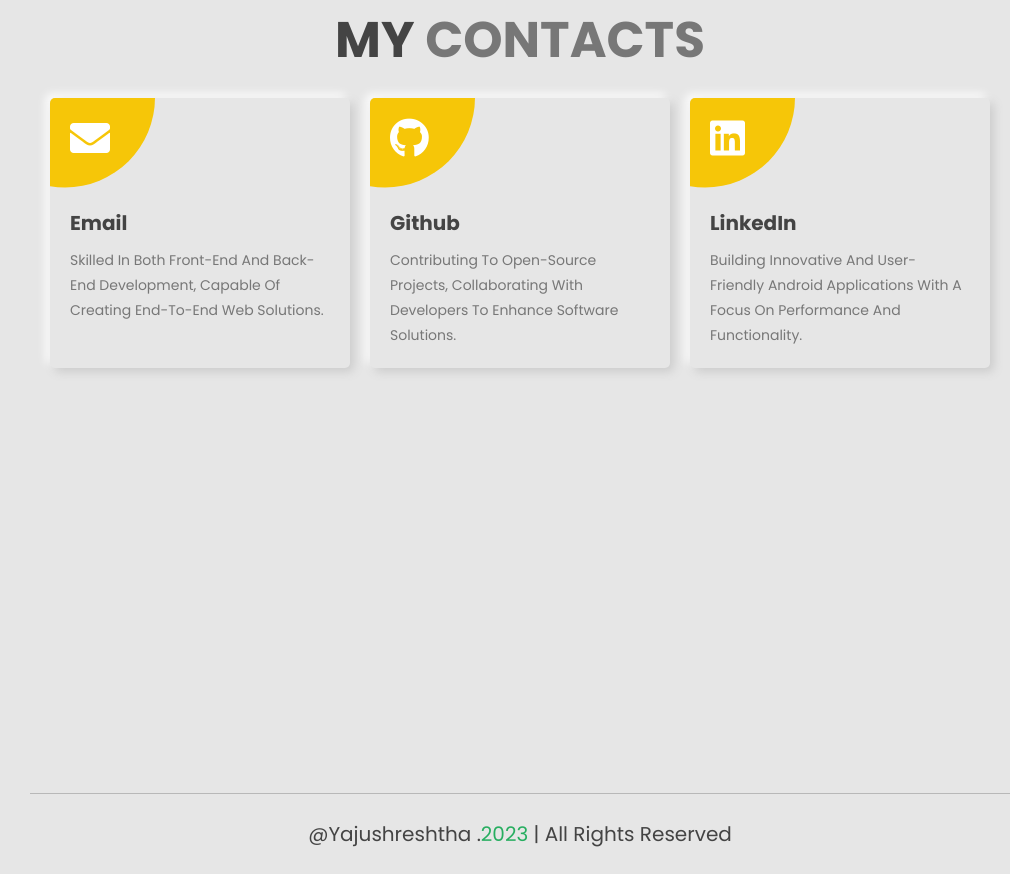
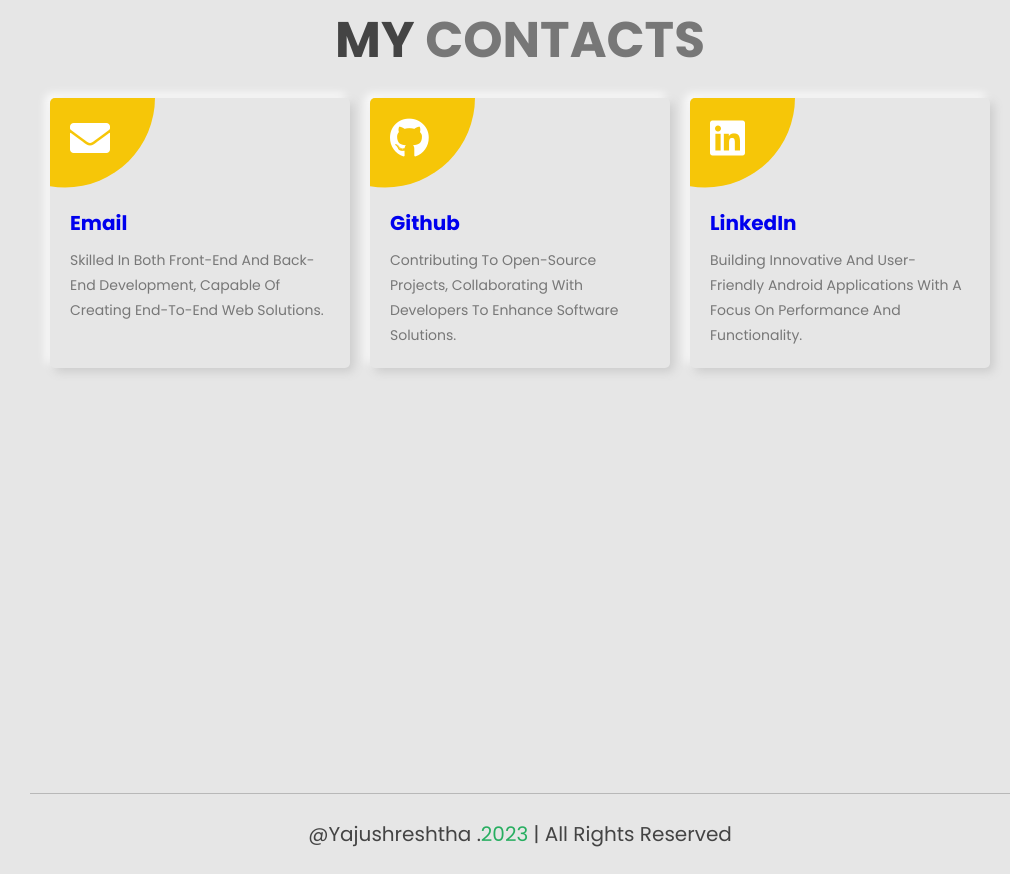
Before and after one commit to Soyvor/Portfolio.repo, a plain HTML site: page index.html in a window 1280 px wide. Shown: the part 6903-7777 px from the top of the page, without its empty margins (270-1280 px from the left). Drawn offline with Linux system fonts and the light colour scheme.

Commit message:
3rd commit

```diff
--- a/index.html
+++ b/index.html
@@ -558,21 +558,22 @@
 
         <div class="box">
             <i class="fas fa-envelope"></i>
-            <h3>Email</h3>
+            <h3><a href="mailto:yajushreshtha@gmail.com">Email</a></h3>
             <p>Skilled in both front-end and back-end development, capable of creating end-to-end web solutions.</p>
         </div>
 
         <div class="box">
             <i class="fab fa-github"></i>
-            <h3>Github</h3>
+            <h3><a href="https://github.com/Soyvor">Github</a></h3>
             <p>Contributing to open-source projects, collaborating with developers to enhance software solutions.</p>
         </div>
 
         <div class="box">
             <i class="fab fa-linkedin"></i>
-            <h3>LinkedIn</h3>
-            <p> Building innovative and user-friendly Android applications with a focus on performance and functionality.</p>
+            <h3><a href="https://www.linkedin.com/in/yajushreshtha-shukla/">LinkedIn</a></h3>
+            <p>Building innovative and user-friendly Android applications with a focus on performance and functionality.</p>
         </div>
+
 
 
 
```
